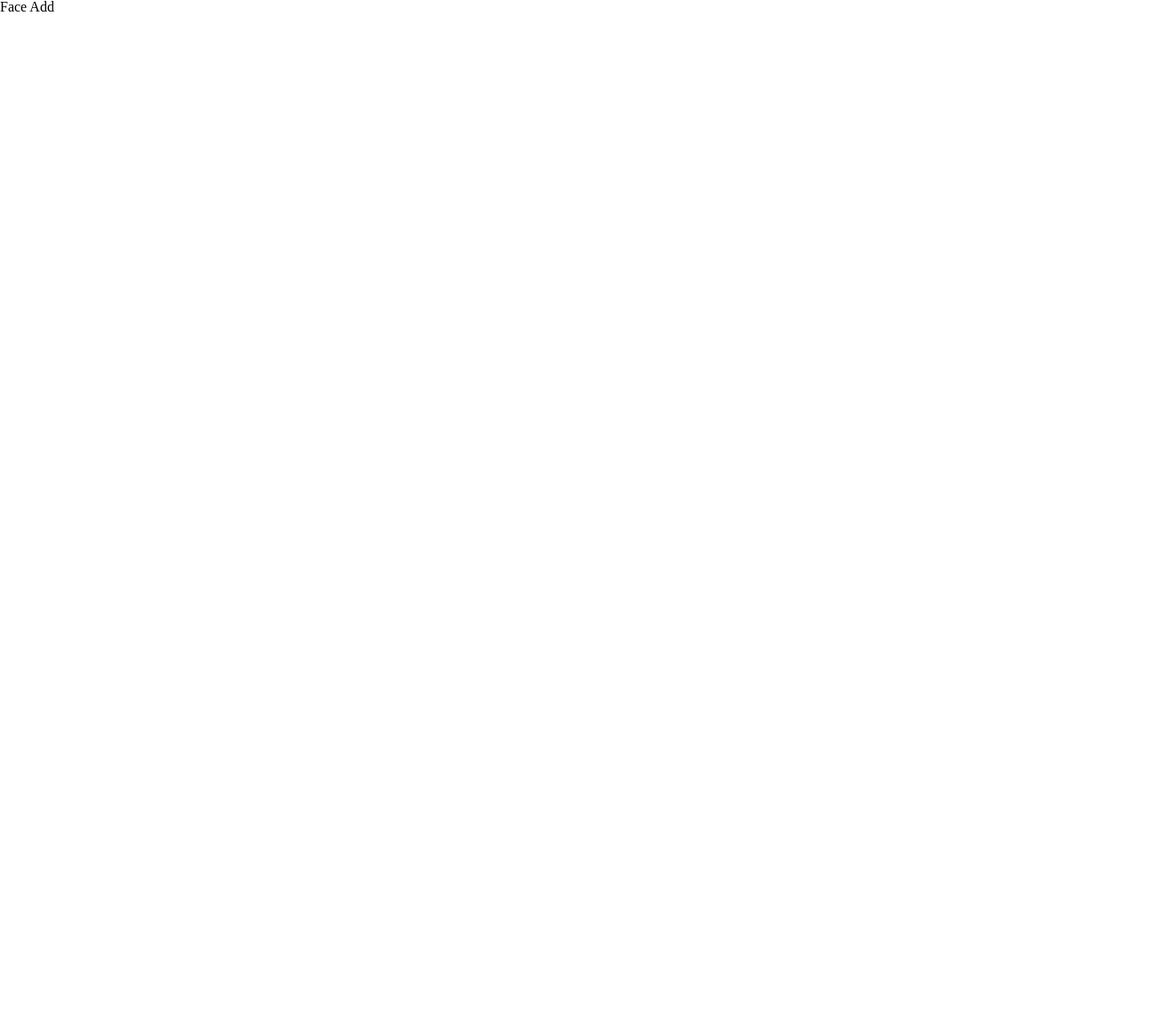
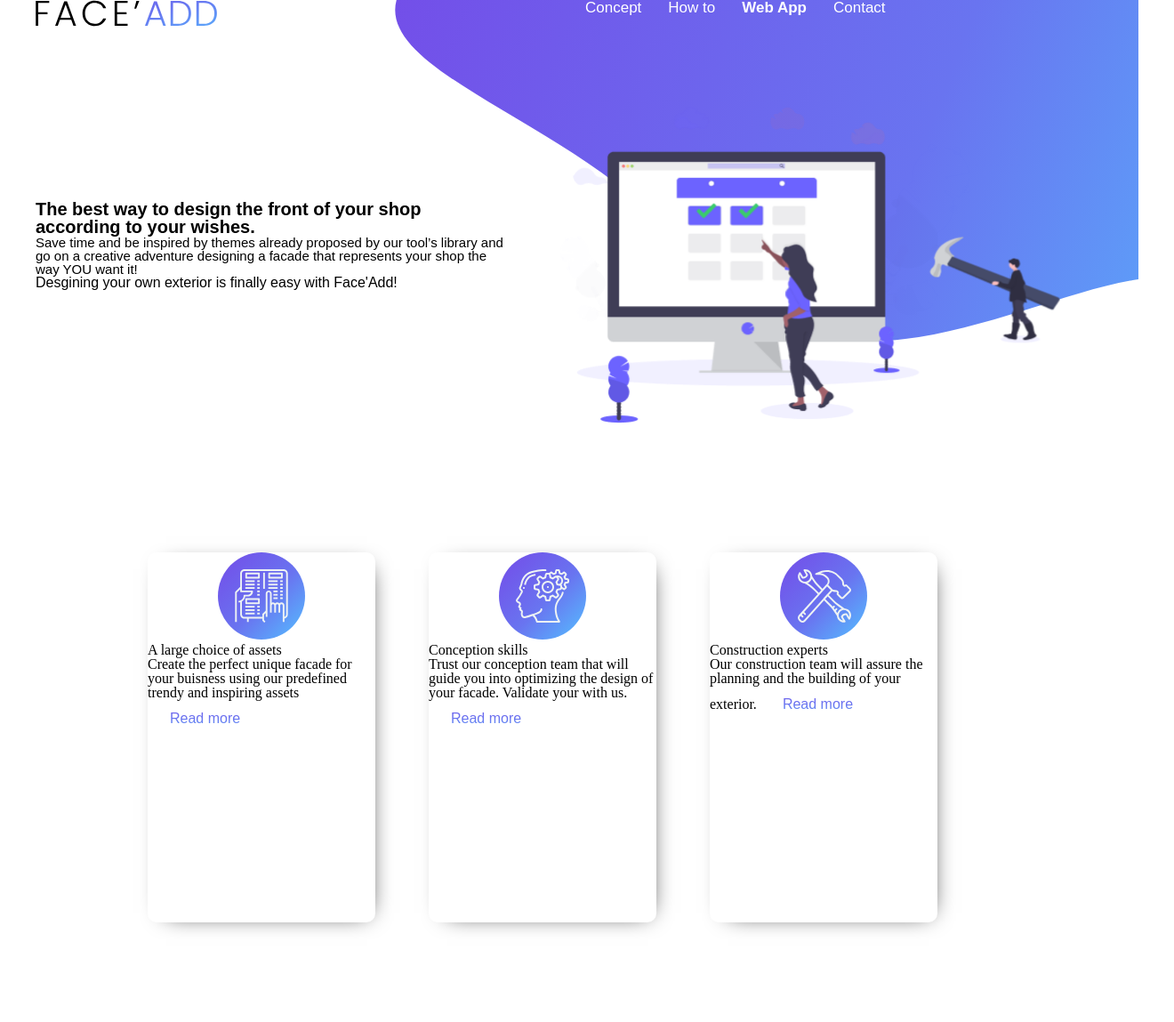
Before and after one commit to LimongiVirgil/Semain-intensive-3D-groupe-11, a website built with Parcel: page src/index.html in a window 1280 px wide. Shown: the whole page at 89% size, 1320 px wide, since content can reach past the window. Before the commit the page ends 800 px from the top, so only its background shows below. Built offline with nearby package versions, Linux system fonts and the light colour scheme.

Commit message:
add accueil and about

```diff
--- a/src/index.html
+++ b/src/index.html
@@ -8,6 +8,56 @@
   <title>Face'Add</title>
 </head>
 <body>
-  <h1>Face Add</h1>
+  <section class="accueil">
+    <nav class="accueil-nav">
+      <img class="accueil-img" src="assets/Titre.svg">
+      <li>
+        <ul>Concept</ul>
+        <ul>How to</ul>
+        <ul class="nav-text">Web App</ul>
+        <ul>Contact</ul>
+      </li>
+      <img  class="formeNav" src="assets/VectorForme.svg"/>
+    </nav>
+    <div class="Section-div">
+      <div class="section-div-1">
+        <div class="section-div-text">
+          <p class="div-text-1">The best way to design the front of your
+            shop according to your wishes.</p>
+          <p class="div-Text-2">Save time and be inspired by themes already proposed by our tool’s library and go on a creative adventure designing a facade that represents your shop the way YOU want it!</p>
+          <p class="div-text-3">Desgining your own exterior is finally easy with Face'Add!</p>
+        </div>
+      </div>
+        <img class="Section-div-img" src="assets/illustration.png">
+        <img class="section-img-cloud" src="assets/Cloud-2.svg"/>
+        <img class="section_img-cloud2" src="assets/cloud-3.svg"/>
+      </div>
+    </section>
+  <section class="about">
+    <div class="about__card">
+      <img src="assets/large_choice.svg" alt="pictogramme de documenttation">
+      <div class="about__card--text">
+        <h2>A large choice of assets</h2>
+        <span>Create the perfect unique facade for your buisness using our predefined trendy and inspiring assets</span>
+        <button class="myButton">Read more</button>
+      </div>
+    </div>
+    <div class="about__card">
+      <img src="assets/conception.svg" alt="">
+      <div class="about__card--text">
+        <h2>Conception skills</h2>
+        <span>Trust our conception team that will guide you into optimizing the design of your facade. Validate your  with us.</span>
+        <button class="myButton">Read more</button>
+      </div>
+    </div>
+    <div class="about__card">
+      <img src="assets/construction.svg" alt="">
+      <div class="about__card--text">
+        <h2>Construction experts</h2>
+        <span>Our construction team will assure the planning and the building of your exterior.</span>
+        <button class="myButton">Read more</button>
+      </div>
+    </div>
+  </section>
 </body>
 </html>
--- /dev/null
+++ b/src/scss/blocs/about.scss
@@ -0,0 +1,43 @@
+.about {
+  width: 100vw;
+  height: 80vh;
+  display: flex;
+  justify-content: center;
+  align-items: center;
+
+  .about__card {
+    width: 20vw;
+    height: 65%;
+    border-radius: 10px;
+    box-shadow: 6px 4px 25px -15px black;
+    margin-right: 60px;
+    text-align: center;
+  }
+
+  .about__card--text {
+    text-align: left;
+  }
+
+  .myButton {
+    background: -webkit-linear-gradient(#744BE8, #6974F0, #54C0FF);
+    -moz-border-radius: 8px;
+    -webkit-border-radius: 28px;
+    border-radius: 28px;
+    border: 2px;
+    display: inline-block;
+    cursor: pointer;
+    -webkit-background-clip: text;
+    -webkit-text-fill-color: transparent;
+    font-family: Arial;
+    font-size: 16px;
+    padding: 12px 25px;
+    text-decoration: none;
+  }
+  .myButton:hover {
+    background-color: transparent;
+  }
+  .myButton:active {
+    position: relative;
+    top: 1px;
+  }
+}
--- /dev/null
+++ b/src/scss/blocs/accueil.scss
@@ -0,0 +1,89 @@
+.accueil-1{
+  width: 100%;
+  height: 70vh;
+}
+.accueil-img{
+  z-index: 100;
+  margin-left: 40px;
+}
+.accueil-nav{
+  display: flex;
+}
+li{
+  display: flex;
+  font-size: 17px;
+  font-family: 'Poppins', sans-serif;
+  margin-left: 30%;
+  z-index: 100;
+  color: white;
+
+}
+ul{
+  margin-left: 30px;
+  font-weight: 300;
+}
+.nav-text{
+  font-weight: bold;
+}
+.formeNav{
+  position: absolute;
+  z-index: 99;
+  right: 0;
+}
+.Section-div{
+  width: 100%;
+  font-family: 'Poppins', sans-serif;
+  display: flex;
+  margin-top: 7%;
+  margin-left: 40px;
+}
+.section-div-text{
+  width: 529px;
+  height: 284px;
+  margin-top: 20%;
+}
+.div-text-1{
+  font-size: 20px;
+  font-weight: bold;
+}
+.div-Text-2{
+  font-size: 15px;
+  font-weight: lighter;
+}
+.div-text-3{
+  font-size: 16px;
+}
+.Section-div-img{
+  height: 356px;
+  width: 563px;
+  z-index: 100;
+  margin-left: 60px;
+}
+.section-img-cloud{
+  position: absolute;
+  z-index: 99;
+  right: 20%;
+  animation: moveclouds 15s linear infinite;
+}
+.section_img-cloud2{
+  position: absolute;
+  top: 23%;
+  animation: moveclouds 10s linear infinite;
+  z-index: 99;
+}
+@keyframes moveclouds {
+0% {
+  right: 20%;
+  opacity:1;
+}
+100% {
+  right: 48%;
+  opacity:0;
+}
+}
+.section-2{
+  margin-top: 10%;
+  width: 100%;
+  height: 80vh;
+  background-color: red;
+}
--- a/src/scss/style.scss
+++ b/src/scss/style.scss
@@ -1,3 +1,8 @@
 //import vendors
 
 @import 'vendors/reset.scss';
+
+//import blocs
+
+@import 'blocs/accueil.scss';
+@import 'blocs/about.scss';
```
Also changed, not shown: src/assets/Cloud-2.svg (added), src/assets/Titre.svg (added), src/assets/VectorForme.svg (added), src/assets/cloud-3.svg (added), src/assets/conception.svg (added), src/assets/construction.svg (added), src/assets/illustration.png (added), src/assets/large_choice.svg (added), 3 other files.
